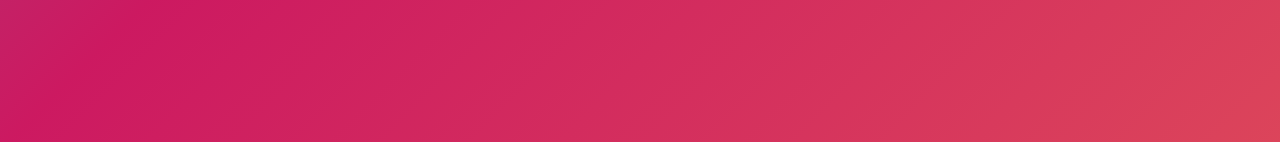
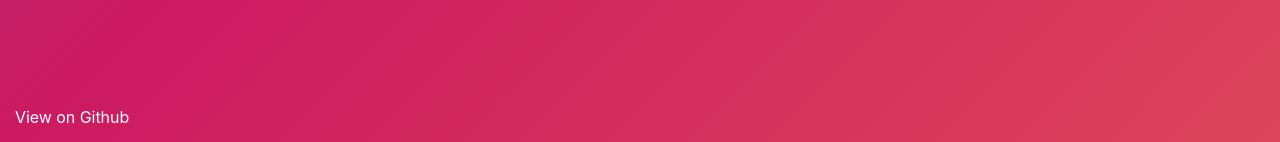
Before and after one commit to ThomasRettig/Kromatic, a Flask app: page / in a window 1280 px wide. Shown: the part 658-800 px from the top of the page. Run offline with Flask 2, Linux system fonts and the light colour scheme; some web fonts are replaced.

Commit message:
Update styles

```diff
--- a/app/static/css/style.css
+++ b/app/static/css/style.css
@@ -159,6 +159,13 @@ img {
   max-width: 100%;
 }
 
+footer > p > a {
+  bottom: 15px;
+  left: 15px;
+  position: absolute;
+  text-align: left;
+}
+
 /* a modest smattering of utility classes */
 
 .faux-link {
--- a/app/templates/index.html
+++ b/app/templates/index.html
@@ -13,10 +13,12 @@
   <link rel="stylesheet" href="/static/css/style.css">
 </head>
 <body class="center gradient">
+
   <header>
     <h1 class="big">Colourise</h1>
     <p>Colourise your pictures using AI!</p>
   </header>
+
   <main>
     <form action="." method="POST">
       <label for="url">Your image URL:</label>
@@ -27,6 +29,11 @@
       <button id="exampleButton" class="faux-link">Or try an example image →</button>
     </form>
   </main>
+
+  <footer>
+    <p><a href="https://github.com/ThomasRettig/Kromatic" target="_blank">View on Github</a></p>
+  </footer>
+
   <!--Javascript-->
   <script>
     const exampleButton = document.getElementById("exampleButton");
```
Also changed, not shown: app/templates/404.html (+7 -0 lines), app/templates/500.html (+7 -0 lines), app/templates/io.html (+7 -5 lines).
